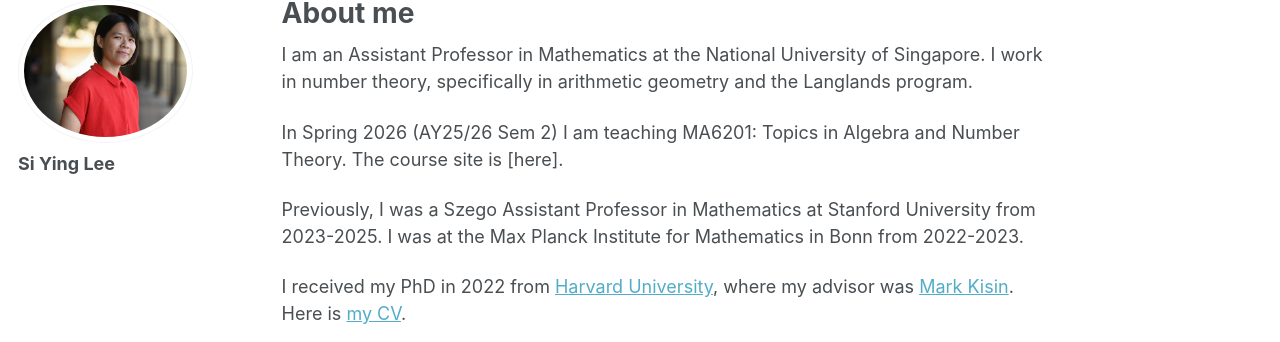
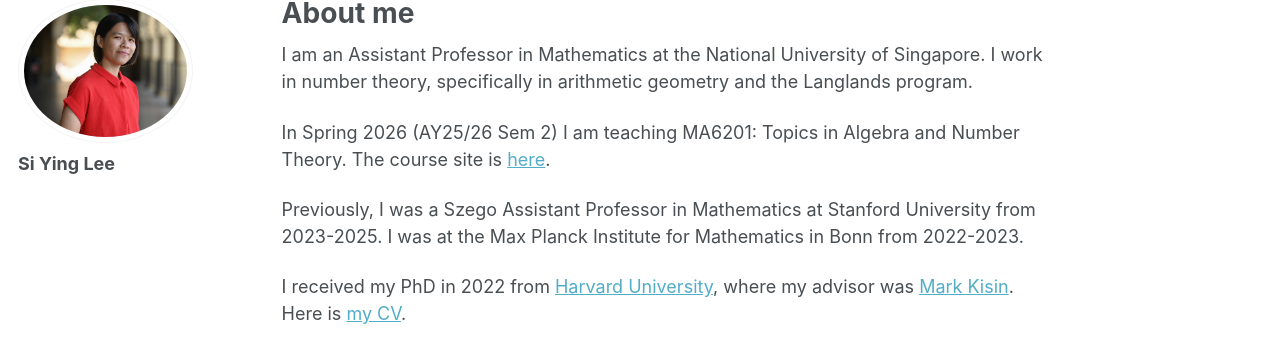
Before and after one commit to siyinglee/siyinglee.github.io, a Jekyll site: the page built from _pages/about.md, in a window 1280 px wide. Shown: the part 107-449 px from the top of the page. Built offline with Jekyll 4.4.1, drawn with Linux system fonts in a browser that asks for light colours; part of the change alters nothing that is shown.

```diff
--- a/_pages/about.md
+++ b/_pages/about.md
@@ -10,7 +10,7 @@ redirect_from:
 
 I am an Assistant Professor in Mathematics at the National University of Singapore. I work in number theory, specifically in arithmetic geometry and the Langlands program.
 
-In Spring 2026 (AY25/26 Sem 2) I am teaching MA6201: Topics in Algebra and Number Theory. The course site is [here].
+In Spring 2026 (AY25/26 Sem 2) I am teaching MA6201: Topics in Algebra and Number Theory. The course site is [here](../files/ma6201.html).
 
 Previously, I was a Szego Assistant Professor in Mathematics at Stanford University from 2023-2025. I was at the Max Planck Institute for Mathematics in Bonn from 2022-2023.
 
```
